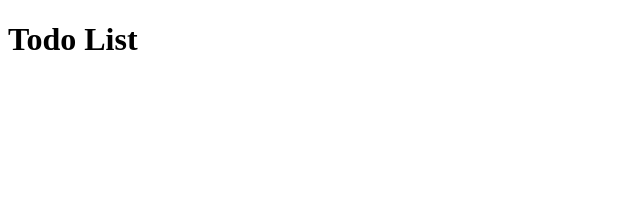
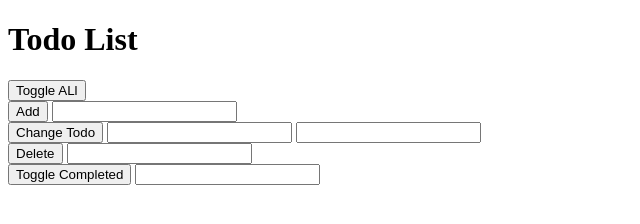
Before and after one commit to Niklus/Practical_JavaScript, a plain HTML site: page index.html in a window 1280 px wide. Shown: the whole page, without its empty margins (0-640 px from the left). Drawn offline with Linux system fonts and the light colour scheme.

Commit message:
Added handler object for events and html buttons

```diff
--- a/index.html
+++ b/index.html
@@ -1,9 +1,41 @@
 <!DOCTYPE html>
 <html>
 <head>
+
 	<title>Todo List</title>
+
 </head>
 <body>
+
 	<h1>Todo List</h1>
+
+	<div>
+		<button onclick="handlers.toggleAll()">Toggle ALl</button>
+	</div>
+
+	<div>
+		<button onclick="handlers.addTodo()">Add</button>
+		<input type="text" id="addTodoTextInput" >
+	</div>
+
+	<div>
+		<button onclick="handlers.changeTodo()">Change Todo</button>
+		<input type="number" id="changeTodoPositionInput">
+		<input type = "text" id="changeTodoTextInput">
+	</div>
+
+	<div>
+		<button onclick="handlers.deleteTodo()">Delete</button>
+		<input type="number" id="deleteTodoPositionInput" >
+	</div>
+
+	<div>
+		<button onclick="handlers.toggleCompleted()">Toggle Completed</button>
+		<input type="number" id="toggleCompletedPositionInput" >
+	</div>
+
+	<ul></ul>
+
+	<script src="scripts/app.js"></script>
 </body>
 </html>
--- a/scripts/app.js
+++ b/scripts/app.js
@@ -1,18 +1,17 @@
-/*
+/**
    Todo's app core requirements
 1. Should Store my todos
 2. Should have a way to display my todos
 3. Should have a way of adding new todos
 4. Should have a way of changing todos
 5. Should have a way of deleting my todo
+6. Should have a toggle-complete and toggle-all
 */
 "use strict";
 
-  // Represent each of todos items as objects with their own properties. {todotext: "text", completed: false }
 var todoList = {
 
-
-    todos: [], // Should store array of objects: [ {todotext: "text2", completed: false}, {todotext: "text2", completed: false} ]
+    todos: [],
 
     displayTodos: function(){
       if(this.todos.length === 0){
@@ -30,10 +29,13 @@ var todoList = {
     },
 
     addTodo: function(todotext){
-      this.todos.push({
-        todotext: todotext,
-        completed: false
-      });
+
+  //  if(todotext.length > 0){  // Disabling the ability of adding an empty todotext?
+        this.todos.push({
+          todotext: todotext,
+          completed: false
+        });
+  //  }
       this.displayTodos();
     },
 
@@ -70,13 +72,58 @@ var todoList = {
         for(var i = 0; i < totalTodos; i++){
           this.todos[i].completed = false;
         }
+
       // Case 2: Otherwise make everything true(complete)
       } else {
         for(var i = 0; i < totalTodos; i++){
           this.todos[i].completed = true;
         }
       }
-
       this.displayTodos();
     }
   };
+
+
+  var handlers = {
+
+    displayTodos: function(){
+      todoList.displayTodos();
+    },
+
+    addTodo: function(){
+
+      var addTodoTextInput = document.getElementById("addTodoTextInput");
+      todoList.addTodo(addTodoTextInput.value);
+      addTodoTextInput.value = "";
+
+    },
+
+    changeTodo: function(){
+
+      var changeTodoPositionInput = document.getElementById("changeTodoPositionInput");
+      var changeTodoTextInput = document.getElementById("changeTodoTextInput");
+
+      todoList.changeTodo(changeTodoPositionInput.valueAsNumber, changeTodoTextInput.value);
+      changeTodoTextInput.value = "";
+      changeTodoPositionInput.value = "";
+    },
+
+    deleteTodo: function(){
+
+      var deleteTodoPositionInput = document.getElementById("deleteTodoPositionInput");
+      todoList.deleteTodo(deleteTodoPositionInput.valueAsNumber);
+      deleteTodoPositionInput.value = "";
+
+    },
+
+    toggleCompleted: function(){
+
+      var toggleCompletedPositionInput = document.getElementById("toggleCompletedPositionInput");
+      todoList.toggleCompleted(toggleCompletedPositionInput.valueAsNumber);
+      toggleCompletedPositionInput.value = "";
+    },
+
+    toggleAll: function(){
+      todoList.toggleAll();
+    }
+  };
```
